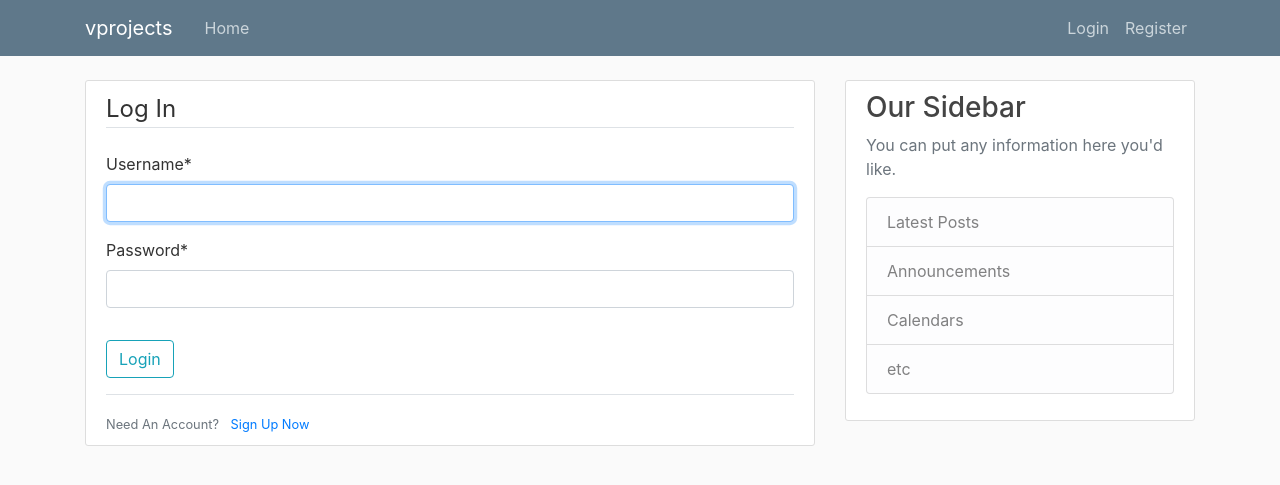
After one commit to vsidera/V-Projects, a Django app: page /login/ in a window 1280 px wide. The commit adds this page. Shown: the top 485 px of the page. Run offline with Django 3.2, Linux system fonts and the light colour scheme; some libraries are stand-ins or nearby versions.

Commit message:
implement login functionality

```diff
--- a/projapp/templates/projapp/base.html
+++ b/projapp/templates/projapp/base.html
@@ -32,9 +32,14 @@
             </div>
             <!-- Navbar Right Side -->
             <div class="navbar-nav">
-              <a class="nav-item nav-link" href="#">Login</a>
-              <a class="nav-item nav-link" href="#">Register</a>
-            </div>
+                {% if user.is_authenticated %}
+                  <a class="nav-item nav-link" href="{% url 'profile' %}">Profile</a>
+                  <a class="nav-item nav-link" href="{% url 'logout' %}">Logout</a>
+                {% else %}
+                  <a class="nav-item nav-link" href="{% url 'login' %}">Login</a>
+                  <a class="nav-item nav-link" href="{% url 'register' %}">Register</a>
+                {% endif %}
+              </div>
           </div>
         </div>
       </nav>
--- /dev/null
+++ b/users/templates/users/login.html
@@ -0,0 +1,21 @@
+{% extends "projapp/base.html" %}
+{% load crispy_forms_tags %}
+{% block content %}
+    <div class="content-section">
+        <form method="POST">
+            {% csrf_token %}
+            <fieldset class="form-group">
+                <legend class="border-bottom mb-4">Log In</legend>
+                {{ form|crispy }}
+            </fieldset>
+            <div class="form-group">
+                <button class="btn btn-outline-info" type="submit">Login</button>
+            </div>
+        </form>
+        <div class="border-top pt-3">
+            <small class="text-muted">
+                Need An Account? <a class="ml-2" href="{% url 'register' %}">Sign Up Now</a>
+            </small>
+        </div>
+    </div>
+{% endblock content %}
--- a/vprojects/settings.py
+++ b/vprojects/settings.py
@@ -130,3 +130,6 @@
 MEDIA_ROOT = os.path.join(BASE_DIR, 'media')
 
 CRISPY_TEMPLATE_PACK = 'bootstrap4'
+
+LOGIN_REDIRECT_URL = 'projapp-home'
+LOGIN_URL = 'login'
--- a/vprojects/urls.py
+++ b/vprojects/urls.py
@@ -14,11 +14,20 @@
     2. Add a URL to urlpatterns:  path('blog/', include('blog.urls'))
 """
 from django.contrib import admin
+from django.contrib.auth import views as auth_views
 from django.urls import path, include
+from django.conf import settings
+from django.conf.urls.static import static
 from users import views as user_views
 
 urlpatterns = [
     path('admin/', admin.site.urls),
     path('register/', user_views.register, name= 'register'),
+    path('profile/', user_views.profile, name='profile'),
+    path('login/', auth_views.LoginView.as_view(template_name='users/login.html'), name='login'),
+    path('logout/', auth_views.LogoutView.as_view(template_name='users/logout.html'), name='logout'),
     path('', include('projapp.urls')),
 ]
+
+if settings.DEBUG:
+    urlpatterns += static(settings.MEDIA_URL, document_root=settings.MEDIA_ROOT)
```
Also changed, not shown: users/templates/users/logout.html (added, +9 -0 lines), users/templates/users/profile.html (added, +14 -0 lines), users/views.py (+8 -2 lines).
